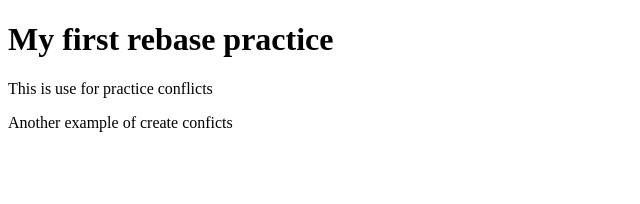
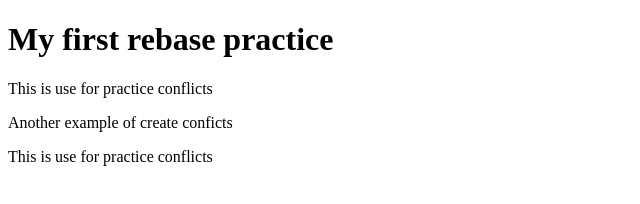
Before and after one commit to KelvinPhu/git-github-learning, a plain HTML site: page index.html in a window 1280 px wide. Shown: the whole page, without its empty margins (0-640 px from the left). Drawn offline with Linux system fonts and the light colour scheme.

Commit message:
Update index.html

```diff
--- a/index.html
+++ b/index.html
@@ -9,6 +9,7 @@
 
     <p>This is use for practice conflicts</p>
     <p>Another example of create conficts</p>
+    <p>This is use for practice conflicts</p>
 
 </body>
 </html>
```
